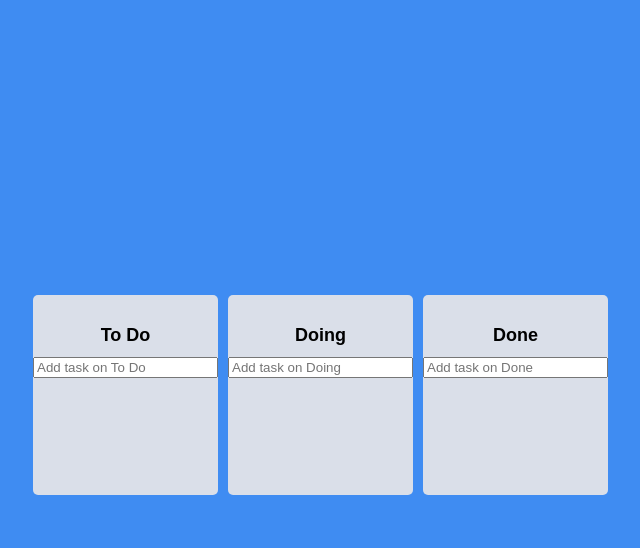
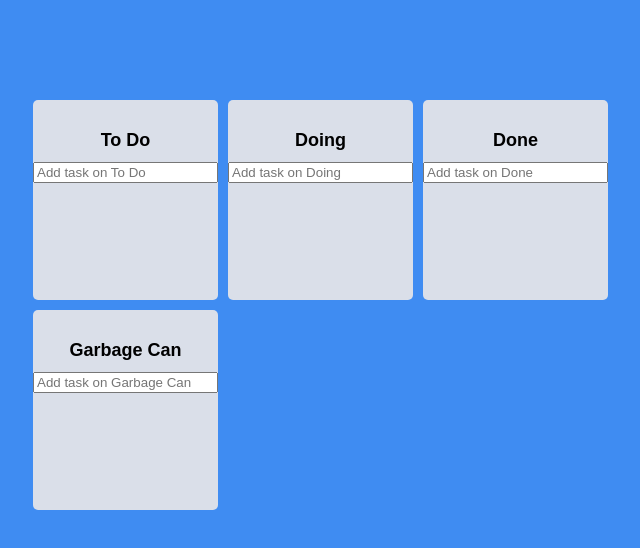
Before and after one commit to Eluwing/pratice_animation_app, a React (Create React App) app: page / in a window 1280 px wide. Shown: the top 548 px of the page, without its empty margins (367-1007 px from the left). Built offline with nearby package versions, Linux system fonts and the light colour scheme.

Commit message:
[FEATURE] Add Garbage Board

```diff
--- a/src/App.tsx
+++ b/src/App.tsx
@@ -1,8 +1,7 @@
 import styled, { createGlobalStyle } from "styled-components";
-import { DragDropContext, Draggable, Droppable, DropReason, DropResult } from "react-beautiful-dnd";
+import { DragDropContext, DropResult } from "react-beautiful-dnd";
 import { useRecoilState } from "recoil";
-import { toDoState } from "./atoms";
-import DragabbleCard from "./Components/DragabbleCard";
+import { garbageCanState, toDoState } from "./atoms";
 import Board from "./Components/Board";
 
 const GlobalStyle = createGlobalStyle`
@@ -77,7 +76,7 @@ const Wrapper = styled.div`
   margin: 0 auto;
   justify-content: center;
   align-items: center;
-  height: 100vh;
+  padding-top:100px
 `;
 
 const Boards = styled.div`
@@ -88,13 +87,26 @@ const Boards = styled.div`
 
 `;
 
+const GarbageWrapper = styled.div`
+  display:flex;
+  max-width: 480px;
+  width: 100%;
+  margin: 0 auto;
+  justify-content: center;
+  align-items: center;
+`;
+
+const GarbageBoards = styled.div`
+  display: flex;
+  width:100%;
+
+`;
+
 function App() {
   const [toDos, setToDos] = useRecoilState(toDoState);
+  const [garbageCan, setGarbageCan] = useRecoilState(garbageCanState);
   const onDragEnd = (info: DropResult) => {
-
-
-    console.log(info);
-    const { destination, draggableId, source } = info;
+    const { destination, source } = info;
 
     if (!destination) return;
 
@@ -113,7 +125,32 @@ function App() {
         };
       });
     }
-    if (destination?.droppableId !== source?.droppableId) {
+    if((destination?.droppableId === "Garbage Can")&&
+    (destination?.droppableId !== source?.droppableId)){
+
+      const toDoBoard = [...toDos[source?.droppableId]];
+      //Add target item in Todo List
+      setGarbageCan((allOldGarbageBoards) => {
+        const garbageBoard = [...allOldGarbageBoards[destination?.droppableId]];
+        const toDoTaskObj = toDoBoard[source.index];
+        garbageBoard.splice(destination.index,0, toDoTaskObj);
+        return {
+          ...allOldGarbageBoards,
+          [destination.droppableId]:garbageBoard,
+
+        }
+      });
+      //Delete target item in Todo List
+      setToDos((allOldToDoBoards) => {
+        toDoBoard.splice(source.index,1);
+        return{
+          ...allOldToDoBoards,
+          [source.droppableId]: toDoBoard,
+        }
+      });
+
+    }
+    else{
       setToDos((allOldBoards) => {
         const sourceBoard = [...allOldBoards[source?.droppableId]];
         const destinationBoard = [...allOldBoards[destination?.droppableId]];
@@ -127,9 +164,6 @@ function App() {
         }
       });
     }
-
-
-
   };
   return (
     <>
@@ -144,6 +178,18 @@ function App() {
             )}
           </Boards>
         </Wrapper>
+        <GarbageWrapper>
+        <GarbageBoards>
+          {Object.keys(garbageCan).map(
+              (boardId) => (
+                <Board boardId={boardId} key={boardId} toDos={garbageCan[boardId]} />
+              )
+            )}
+          </GarbageBoards>
+
+        </GarbageWrapper>
+
+
       </DragDropContext>
     </>
   );
--- a/src/Components/Board.tsx
+++ b/src/Components/Board.tsx
@@ -1,4 +1,3 @@
-import { useRef } from "react";
 import { Droppable } from "react-beautiful-dnd";
 import { useForm } from "react-hook-form";
 import styled from "styled-components";
@@ -41,7 +40,6 @@ interface IAreaProps{
 const Form =  styled.form`
 `;
 
-
 interface IBoardProps {
     toDos: ITodo[];
     boardId: string;
@@ -59,14 +57,10 @@ const Board = ({ toDos, boardId }: IBoardProps) => {
             id:Date.now(),
             text: toDo,
         };
-        console.log(newToDo);
-        console.log({toDos, boardId });
         setToDos((allOldBoards) => {
-            console.log({allOldBoards});
             return{
                 ...allOldBoards,
                 [boardId]:[...allOldBoards[boardId],newToDo],
-                // [boardId]:[newToDo, ...allOldBoards[boardId]],
             };
         });
         setValue("toDo", "");
@@ -83,8 +77,8 @@ const Board = ({ toDos, boardId }: IBoardProps) => {
                     isDraggingOver={info.isDraggingOver}
                     isDraggingFromThis={Boolean(info.draggingFromThisWith)}
                     ref={magic.innerRef}
-
-                    {...magic.droppableProps}  >
+                    {...magic.droppableProps}
+                    >
                         {toDos.map((toDo, index) => (
                             <DragabbleCard
                             key={toDo.id}
@@ -97,6 +91,19 @@ const Board = ({ toDos, boardId }: IBoardProps) => {
                     </Area>
                 )}
             </Droppable>
+            <Droppable droppableId={boardId}>
+                {(magic,info)=>(
+                    <Area
+                        isDraggingOver={info.isDraggingOver}
+                        isDraggingFromThis={Boolean(info.draggingFromThisWith)}
+                        ref={magic.innerRef}
+                        {...magic.droppableProps}
+                    >
+
+                    </Area>
+                )}
+
+            </Droppable>
         </Wrapper>
     );
 
--- a/src/Components/DragabbleCard.tsx
+++ b/src/Components/DragabbleCard.tsx
@@ -17,7 +17,6 @@ interface IDragabbleCardProps {
 };
 
 const DragabbleCard = ({ toDoId, toDoText,index }: IDragabbleCardProps) => {
-    console.log(toDoId, "has been rendered");
     return (
         <Draggable key={toDoId} draggableId={toDoId+""} index={index}>
             {(magic, info) => (
--- a/src/atoms.tsx
+++ b/src/atoms.tsx
@@ -19,6 +19,14 @@ export const toDoState = atom<IToDoState>({
 
 });
 
+export const garbageCanState = atom<IToDoState>({
+    key: "garbageCan",
+    default: {
+        "Garbage Can": [],
+    },
+
+});
+
 // export const toDoSelector = selector({
 //     key: "toDoSelector",
 //     get: ({ get }) => {
```
Also changed, not shown: src/Components/GarbageCard.tsx (added, +23 -0 lines).
